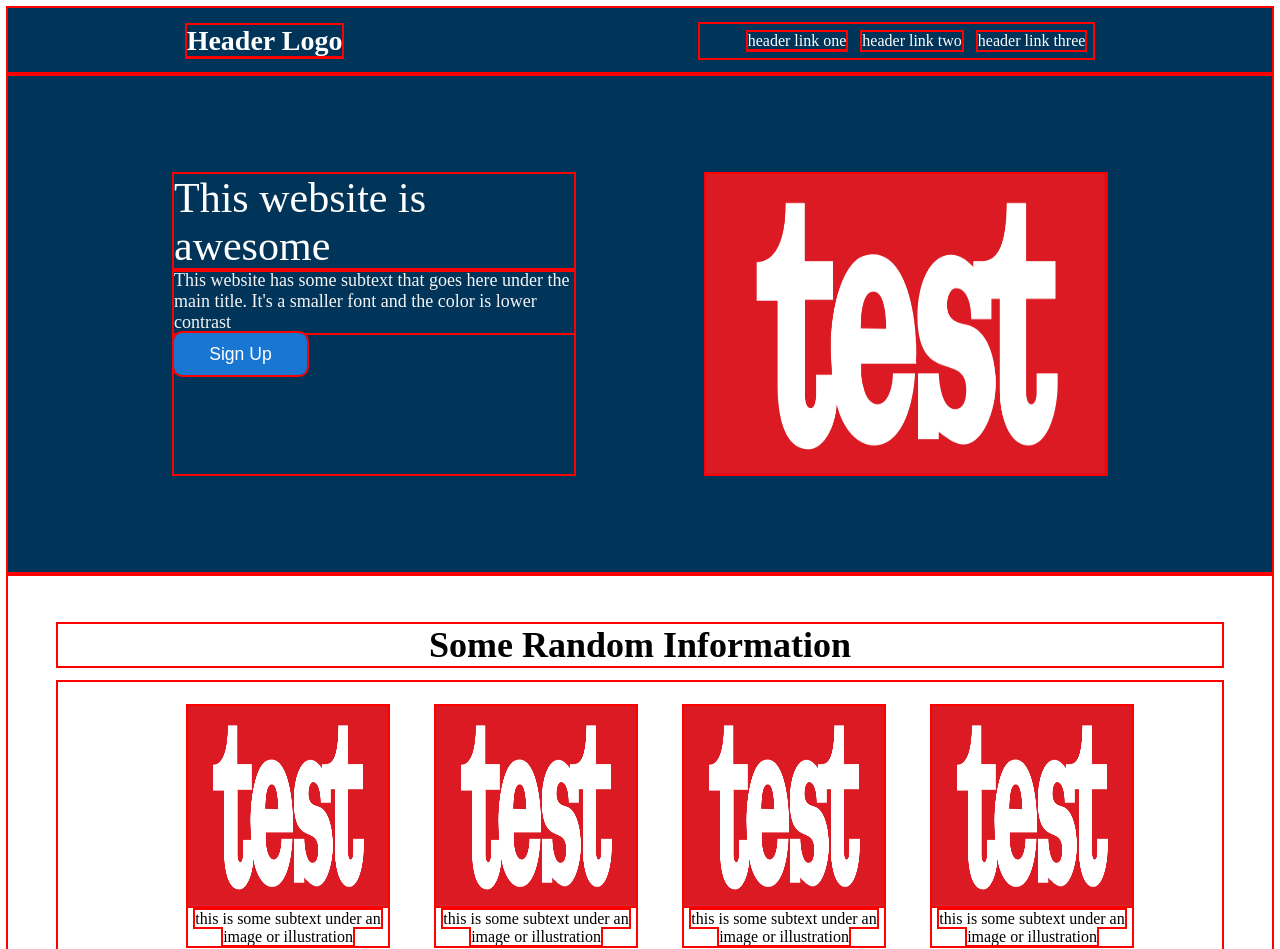
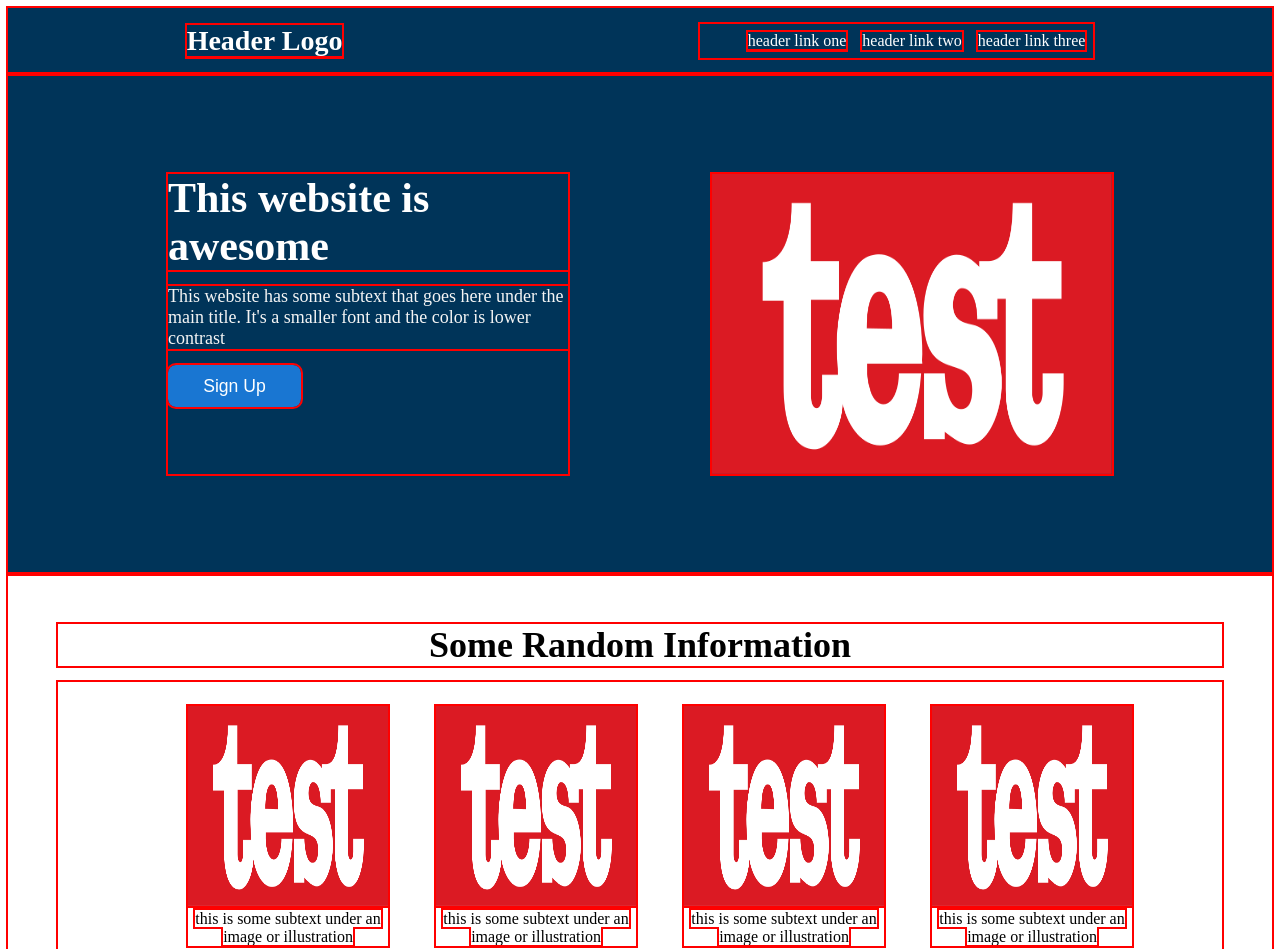
Before and after one commit to nichee/landing-page, a plain HTML site: page index.html in a window 1280 px wide. Shown: the top 949 px of the page. Drawn offline with Linux system fonts and the light colour scheme.

Commit message:
make minor block margin bot change

```diff
--- a/style.css
+++ b/style.css
@@ -27,10 +27,10 @@ a{
     outline:2px solid red;
 }
 
-.HeroText{
+.HeroText{ /* hero text is the blue area at top*/
     background-color: #003459;
     display:flex;
-    justify-content: space-around;
+    justify-content: center;
     padding:100px;
 
 }
@@ -40,11 +40,15 @@ a{
     flex-grow:0;
     max-width: 400px;
 
-    /* margin-right:144px; */
+    margin-right:144px;
+}
+.block > * {
+    margin-bottom:16px;
 }
 .MainTitle{
     font-size: 42px;
     color:white;
+    font-weight: 800;
 
 }
 .SubText{
```
